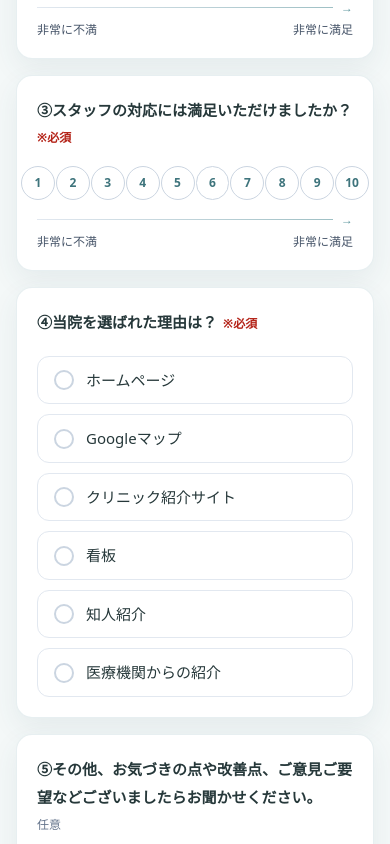
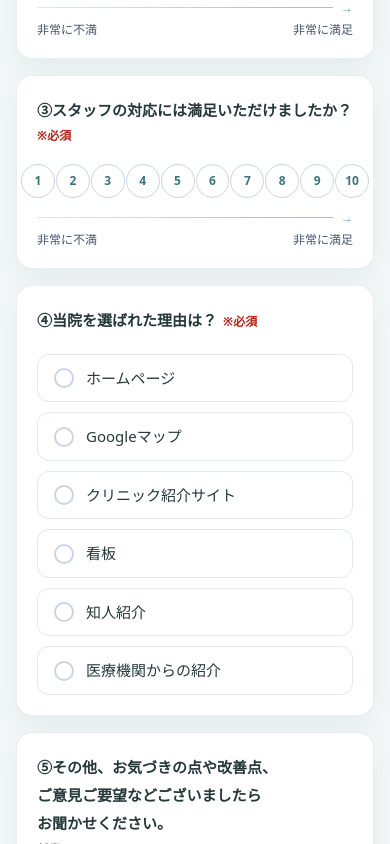
Before and after one commit to hiroyukimaekawa-lang/sannomiya-clinic-questionnaire, a Next.js app: page / in a window 390 px wide. Shown: the part 960-1804 px from the top of the page. Built offline with nearby package versions, Linux system fonts and the light colour scheme; no server answers.

Commit message:
fix: apply Japanese typography to question headings

```diff
--- a/components/QuestionCard.tsx
+++ b/components/QuestionCard.tsx
@@ -10,17 +10,17 @@ interface QuestionCardProps {
 export function QuestionCard({ title, required, error, children }: QuestionCardProps) {
   return (
     <section className="rounded-2xl border border-primary/15 bg-white p-5 shadow-card sm:p-6">
-      <div className="mb-5 flex flex-wrap items-baseline gap-1.5">
-        <h2 className="text-[15px] font-bold leading-7 text-ink sm:text-base">{title}</h2>
+      <div className="mb-5 flex flex-wrap items-baseline gap-x-1.5 gap-y-1">
+        <h2 className="jp-heading min-w-0 text-[15px] font-bold leading-7 text-ink sm:text-base">{title}</h2>
         {required ? (
-          <span className="text-xs font-bold text-error">※必須</span>
+          <span className="shrink-0 whitespace-nowrap text-xs font-bold text-error">※必須</span>
         ) : (
-          <span className="text-xs font-medium text-slate-500">任意</span>
+          <span className="shrink-0 whitespace-nowrap text-xs font-medium text-slate-500">任意</span>
         )}
       </div>
       {children}
       {error && (
-        <p className="mt-3 text-sm font-bold text-error" role="alert">
+        <p className="jp-copy mt-3 text-sm font-bold text-error" role="alert">
           {error}
         </p>
       )}
```
